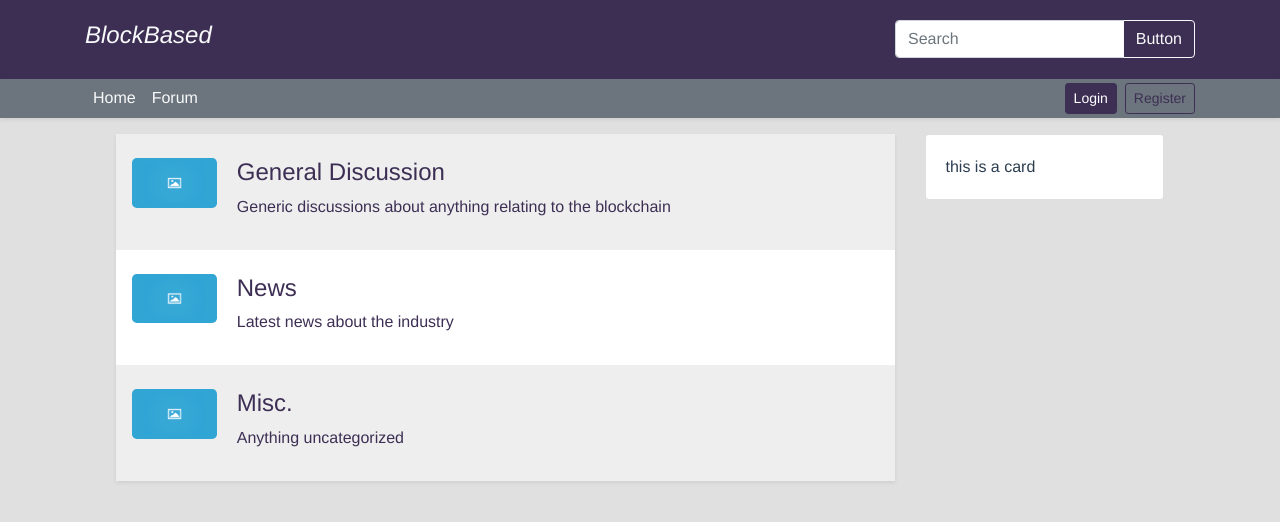
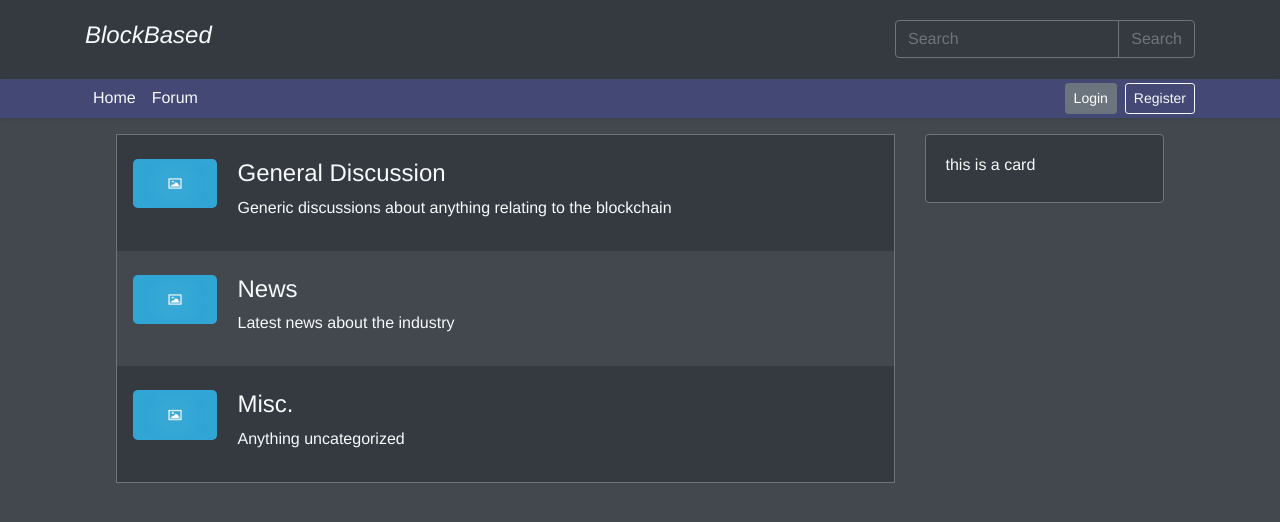
Before and after one commit to w3st-io/blockbased, a Vue app in the folder client/: page / in a window 1280 px wide. Shown: the top 522 px of the page. Built offline with nearby package versions, Linux system fonts and the light colour scheme.

Commit message:
Styling Improved

```diff
--- a/client/src/assets/styles/custom.css
+++ b/client/src/assets/styles/custom.css
@@ -1,32 +1,32 @@
 /* BTN BACKGROUND */
 .bg-info {
-	background-color: #3d2f54 !important;
+	background-color: rgb(67, 72, 117) !important;
 }
 
 /* BTN INFO */
 .btn-info {
 	color: white !important;
-	background-color: #3d2f54 !important;
-	border-color: #3d2f54 !important;
+	background-color: rgb(67, 72, 117) !important;
+	border-color: rgb(67, 72, 117) !important;
 }
 .btn-info:hover {
 	color: white !important;
-	background-color: #3d2f54c9 !important;
-	border-color: #3d2f54 !important;
+	background-color: rgb(98, 104, 144) !important;
+	border-color: rgb(98, 104, 144) !important;
 }
 
 /* BTN OUTLINE INFO */
 .btn-outline-info {
-	color: #3d2f54 !important;
-	border-color: #3d2f54 !important;
+	color: rgb(67, 72, 117) !important;
+	border-color: rgb(67, 72, 117) !important;
 }
 .btn-outline-info:hover {
 	color: white !important;
-	background-color: #3d2f54 !important;
-	border-color: #3d2f54 !important;
+	background-color: rgb(67, 72, 117) !important;
+	border-color: rgb(67, 72, 117) !important;
 }
 
 /* TEXT INFO */
 .text-info {
-	color: #3d2f54 !important;
+	color: rgb(67, 72, 117) !important;
 }
--- a/client/src/assets/styles/style.css
+++ b/client/src/assets/styles/style.css
@@ -1,3 +1,7 @@
 body {
-	background-color: rgb(224, 224, 224);
+	background-color: rgb(66, 72, 78);
 }
+
+.bg-darkish {
+	background-color: rgb(66, 72, 78);
+}
--- a/client/src/components/home/CatList.vue
+++ b/client/src/components/home/CatList.vue
@@ -1,9 +1,9 @@
 <template>
-	<ul class="w-100 m-0 px-0">
+	<ul class="w-100 m-0 px-0 border border-secondary">
 		<li
 			v-for="(cat, index) in cats"
 			:key="index"
-			class="m-0 py-2"
+			class="m-0 py-2 bg-dark"
 		>
 			<a href="/">
 				<article class="d-inline-block w-100">
@@ -13,8 +13,8 @@
 					</div>
 					<!-- Title -->
 					<div class="px-1 py-3 float-right" style="width: 85%;">
-						<h4 class="text-info">{{ cat.title }}</h4>
-						<p class="m-0 text-info">{{ cat.description }}</p>
+						<h4 class="text-light">{{ cat.title }}</h4>
+						<p class="m-0 text-light">{{ cat.description }}</p>
 					</div>
 				</article>
 			</a>
@@ -35,7 +35,7 @@ export default {
 
 <style scoped>
 	li { list-style: none; }
-	li { background: rgb(238, 238, 238); }
-	li:nth-child(even) { background: white; }
+	li { background: #343a40 !important; }
+	li:nth-child(even) { background: #42484e !important; }
 
 </style>
--- a/client/src/components/nav/NavBar.vue
+++ b/client/src/components/nav/NavBar.vue
@@ -1,9 +1,9 @@
 <template>
 	<section>
 		<!-- Top Bar -->
-		<article class="py-2 bg-info">
+		<article class="py-2 bg-dark">
 			<div class="container">
-				<nav class=" px-0 navbar navbar-expand-lg navbar-dark bg-info">
+				<nav class=" px-0 navbar navbar-expand-lg navbar-dark">
 					<a class="navbar-brand text-light" href="/"><h4><i>BlockBased</i></h4></a>
 					<button class="navbar-toggler">
 						<span class="navbar-toggler-icon"></span>
@@ -14,9 +14,9 @@
 						<div class="navbar-nav mr-auto"></div>
 						<!-- Search and Button -->
 						<div class="input-group" style="width: 300px;">
-							<input type="text" placeholder="Search" class="form-control text-info">
+							<input type="text" placeholder="Search" class="form-control border-secondary bg-dark text-light">
 							<div class="input-group-append">
-								<button class="btn btn-outline-light">Button</button>
+								<button class="btn btn-outline-secondary">Search</button>
 							</div>
 						</div>
 					</div>
@@ -25,7 +25,7 @@
 		</article>
 
 		<!-- Bottom Bar -->
-		<article class="p-0 bg-secondary shadow-sm">
+		<article class="p-0 bg-info shadow-sm">
 			<div class="container">
 				<nav class="px-0 py-1 navbar">
 					<div class="mr-auto">
@@ -35,19 +35,19 @@
 
 					<div>
 						<router-link v-if="!loggedIn" to="/login" class="ml-2">
-							<button class="btn btn-sm btn-info">Login</button>
+							<button class="btn btn-sm btn-secondary">Login</button>
 						</router-link>
 
 						<router-link v-if="!loggedIn" to="/register" class="ml-2">
-							<button class="btn btn-sm btn-outline-info">Register</button>
+							<button class="btn btn-sm btn-outline-light">Register</button>
 						</router-link>
 
 						<router-link v-if="loggedIn" to="/profile" class="ml-2">
-							<button class="btn btn-sm btn-info">Your Account</button>
+							<button class="btn btn-sm btn-secondary">Your Account</button>
 						</router-link>
 
 						<a v-if="loggedIn" v-on:click="logout" href="#" class="ml-2">
-							<button class="btn btn-sm btn-outline-info">Log Out</button>
+							<button class="btn btn-sm btn-outline-light">Log Out</button>
 						</a>
 					</div>
 				</nav>
--- a/client/src/components/post-single/Comments.vue
+++ b/client/src/components/post-single/Comments.vue
@@ -3,17 +3,17 @@
 		<div
 			v-for="(comment, index) in page"
 			:key="index"
-			class="d-flex my-2 p-2 bg-white rounded-sm"
+			class="d-flex my-2 py-2 bg-dark border border-secondary rounded-sm"
 		>
 			<!-- Image Section -->
-			<div class="float-left px-3 py-1 border-right border-light" style="width: 15%;">
+			<div class="float-left px-3 py-1 border-right border-secondary" style="width: 15%;">
 				<img src="../../assets/images/placeholder.png" class="w-100 rounded-lg">
 				<p class="text-center m-0">{{ comment.username }}</p>
 			</div>
 
 			<!-- Comment Section -->
-			<div class="float-right p-1" style="width: 85%; flex-grow: 1;">
-				<p class="m-0 text-info">{{ comment.text }}</p>
+			<div class="float-right p-2" style="width: 85%; flex-grow: 1;">
+				<p class="m-0 text-light">{{ comment.text }}</p>
 			</div>
 		</div>
 	</section>
--- a/client/src/components/post-single/TitleHeader.vue
+++ b/client/src/components/post-single/TitleHeader.vue
@@ -1,5 +1,19 @@
 <template>
-		<section>
-			<h1>Post Title Here</h1>
+		<section class="flex-container w-100">
+			<div class="w-50 float-left">
+				<h1 class="mb-3 text-light">Post Title Here</h1>
+			</div>
+			<div class="w-50 float-right text-right">
+				<button class="btn btn-info">Follow</button>
+			</div>
+			<br>
 		</section>
 </template>
+
+<style scoped>
+	.flex-container {
+		display: flex;
+		flex-wrap: wrap;
+		flex-direction: unset;
+	}
+</style>
--- a/client/src/pages/404.vue
+++ b/client/src/pages/404.vue
@@ -1,6 +1,6 @@
 <template>
 	<article class="row">
-		<div class="w-100 m-5 jumbotron bg-white">
+		<div class="w-100 m-5 jumbotron bg-dark">
 			<h1 class="w-100 mb-3 text-center text-info">404 not found.</h1>
 			<div class="w-100 m-auto text-center">
 				<router-link to="/">
--- a/client/src/pages/home.vue
+++ b/client/src/pages/home.vue
@@ -3,14 +3,14 @@
 		<div class="m-3 row">
 			<!-- Main Content -->
 			<section class="col-12 col-md-9">
-				<div class="shadow-sm">
-					<cat-list :cats="cats" />
-				</div>
+				<cat-list :cats="cats" />
 			</section>
 
 			<!-- Side Content -->
 			<section class="col-12 col-md-3">
-				<div class="card card-body">this is a card</div>
+				<div class="card card-body bg-dark border-secondary">
+					<h6 class="text-light">this is a card</h6>
+				</div>
 			</section>
 		</div>
 	</div>
--- a/client/src/pages/user/Login.vue
+++ b/client/src/pages/user/Login.vue
@@ -1,7 +1,7 @@
 <template>
 	<article>
-		<h3 class="m-3 text-center text-info">Welcome Back</h3>
-		<div class="m-auto p-4 card bg-secondary bg-info border-dark login-terminal">
+		<h3 class="m-3 text-center text-light">Welcome Back</h3>
+		<div class="m-auto p-4 card bg-dark border-secondary login-terminal">
 			<!-- lOG IN FORM -->
 			<ValidationObserver v-slot="{ handleSubmit }">
 				<form @submit.prevent="handleSubmit(login)">
@@ -17,7 +17,7 @@
 							v-model="email"
 							name="email"
 							type="email"
-							class="form-control border-secondary text-info"
+							class="form-control bg-dark border-secondary text-light"
 							:class="{ 'is-invalid': errors!='' }"
 							placeholder="Example@example.com"
 						>
@@ -36,7 +36,7 @@
 							v-model="password"
 							name="password"
 							type="password"
-							class="form-control border-secondary text-info"
+							class="form-control bg-dark border-secondary text-light"
 							:class="{ 'is-invalid': errors!='' }"
 							placeholder="******"
 						>
@@ -46,7 +46,7 @@
 
 					<!-- FORM SUBMIT -->
 					<button
-						class="btn btn-lg btn-outline-light btn-block"
+						class="btn btn-lg btn-info btn-block"
 						type="submit"
 						:disabled="submitted"
 					>Login</button>
--- a/client/src/pages/user/Register.vue
+++ b/client/src/pages/user/Register.vue
@@ -1,7 +1,7 @@
 <template>
 	<article>
-		<h3 class="m-3 text-center text-info">Join Something Awesome!</h3>
-		<div class="m-auto p-4 card bg-info border-dark register-terminal">
+		<h3 class="m-3 text-center text-light">Join Something Awesome!</h3>
+		<div class="m-auto p-4 card bg-dark border-secondary register-terminal">
 			<!-- FORM + VEE-VALIDATE -->
 			<ValidationObserver v-slot="{ handleSubmit }">
 				<form @submit.prevent="handleSubmit(register)">
@@ -17,7 +17,7 @@
 							v-model="first_name"
 							name="first_name"
 							type="text"
-							class="form-control bg-light border-secondary text-info"
+							class="form-control bg-dark border-secondary text-light"
 							placeholder="John"
 						>
 						<span class="text-danger">{{ errors[0] }}</span>
@@ -35,7 +35,7 @@
 							v-model="last_name"
 							name="last_name"
 							type="text"
-							class="form-control bg-light text-info border-secondary"
+							class="form-control bg-dark border-secondary text-light"
 							placeholder="Doe"
 						>
 						<span class="text-danger">{{ errors[0] }}</span>
@@ -53,7 +53,7 @@
 							v-model="username"
 							name="username"
 							type="text"
-							class="form-control bg-light text-info border-secondary"
+							class="form-control bg-dark border-secondary text-light"
 							placeholder="username"
 						>
 						<span class="text-danger">{{ errors[0] }}</span>
@@ -70,7 +70,7 @@
 						<input
 							name="email"
 							type="email"
-							class="form-control bg-light text-info border-secondary"
+							class="form-control bg-dark border-secondary text-light"
 							placeholder="Example@example.com"
 							v-model="email"
 						>
@@ -89,7 +89,7 @@
 							v-model="password"
 							name="password"
 							type="password"
-							class="form-control bg-light text-info border-secondary"
+							class="form-control bg-dark border-secondary text-light"
 							placeholder="******"
 						>
 						<span class="text-danger">{{ errors[0] }}</span>
@@ -108,7 +108,7 @@
 							v-model="confirm"
 							name="confirm"
 							type="password"
-							class="form-control bg-light text-info border-secondary"
+							class="form-control bg-dark border-secondary text-light"
 							placeholder="******"
 						>
 						<span class="text-danger">{{ errors[0] }}</span>
@@ -118,7 +118,7 @@
 					<!-- Submit -->
 					<button
 						type="submit"
-						class="btn btn-lg btn-outline-light btn-block"
+						class="btn btn-lg btn-info btn-block"
 					>Register</button>
 				</form>
 			</ValidationObserver>
```
